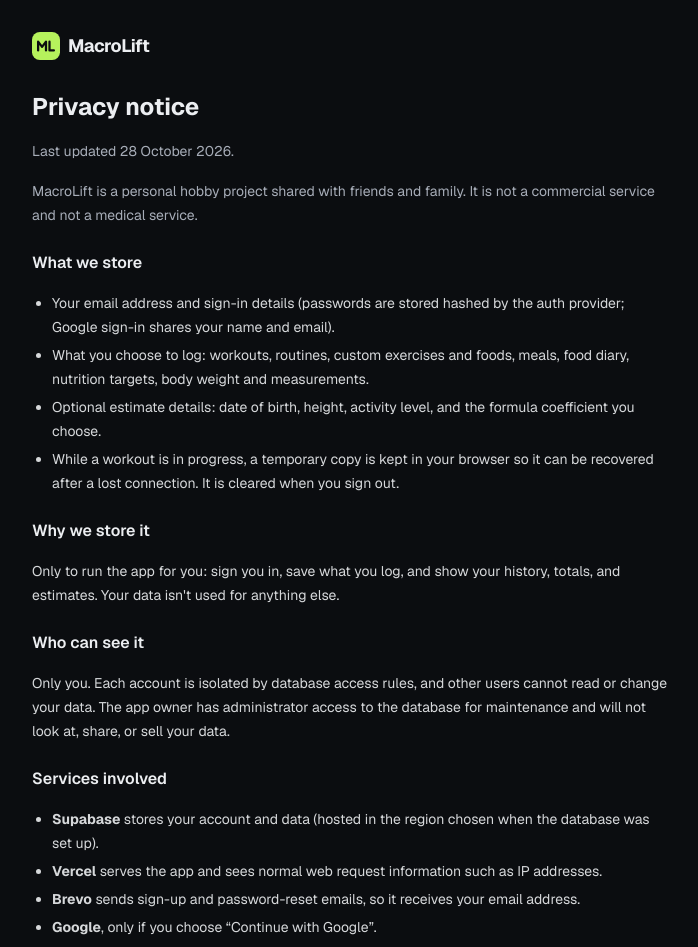
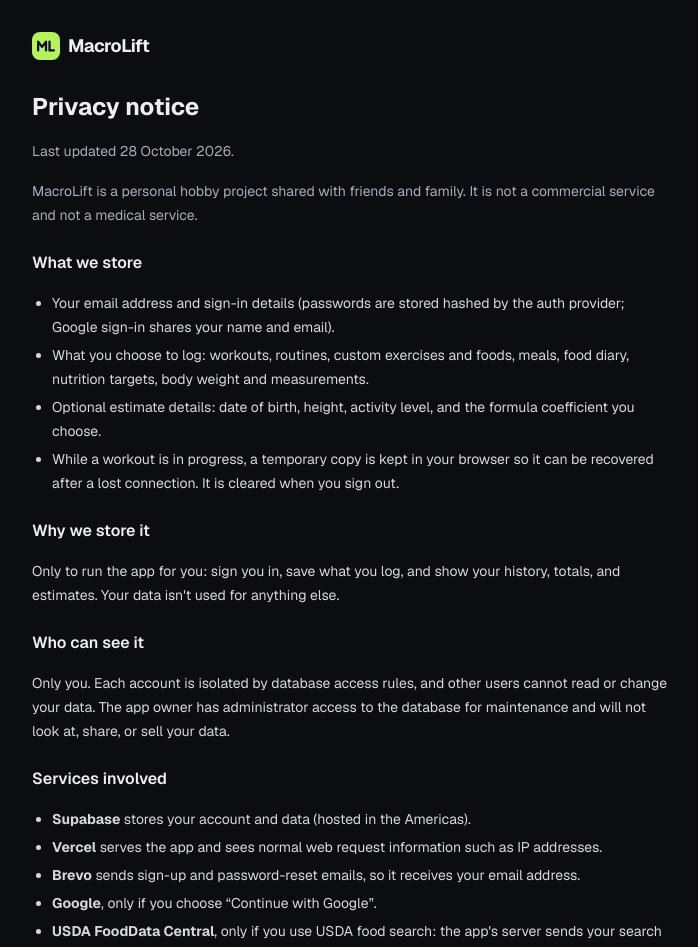
Before and after one commit to pierremakhlouta/MacroLift, a Next.js app: page /privacy in a window 1280 px wide. Shown: the top 947 px of the page, without its empty margins (288-986 px from the left). Built offline with nearby package versions, Linux system fonts and the light colour scheme; no server answers.

Commit message:
Privacy notice: hosting region

```diff
--- a/src/app/privacy/page.tsx
+++ b/src/app/privacy/page.tsx
@@ -7,7 +7,7 @@
 // Plain-language notice for a small private beta among friends.
 // OWNER TODO before sharing: replace CONTACT and HOSTING_REGION below.
 const CONTACT = "the person who invited you";
-const HOSTING_REGION = "the region chosen when the database was set up";
+const HOSTING_REGION = "the Americas";
 const LAST_UPDATED = "28 October 2026";
 export default function PrivacyPage() {
   return (
```
